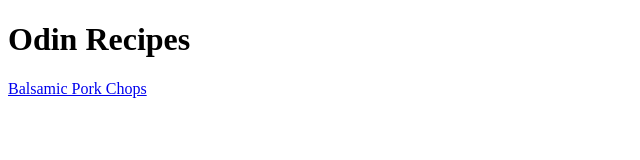
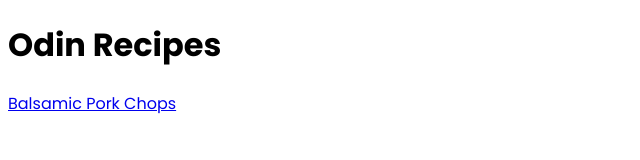
Before and after one commit to ag-duran/odin-recipes, a plain HTML site: page index.html in a window 1280 px wide. Shown: the whole page, without its empty margins (0-640 px from the left). Drawn offline with Linux system fonts and the light colour scheme.

Commit message:
Add styles folder and CSS files
- Add index.css and recipe.css
- Link external fonts and change global fonts to Poppins

```diff
--- a/index.html
+++ b/index.html
@@ -3,6 +3,10 @@
     <meta charset="UTF-8">
     <head>
         <title>Odin Recipes</title>
+        <link rel="stylesheet" href="/styles/index.css">
+        <link rel="preconnect" href="https://fonts.googleapis.com">
+        <link rel="preconnect" href="https://fonts.gstatic.com" crossorigin>
+        <link href="https://fonts.googleapis.com/css2?family=Poppins:wght@400;700&display=swap" rel="stylesheet">
     </head>
     <body>
         <h1>Odin Recipes</h1>
--- /dev/null
+++ b/styles/index.css
@@ -0,0 +1,4 @@
+*
+{
+    font-family: 'Poppins', Arial, Helvetica, sans-serif;
+}
--- /dev/null
+++ b/styles/recipe.css
@@ -0,0 +1,4 @@
+*
+{
+    font-family: 'Poppins', Arial, Helvetica, sans-serif;
+}
```
Also changed, not shown: recipes/porkchops.html (+4 -0 lines).
